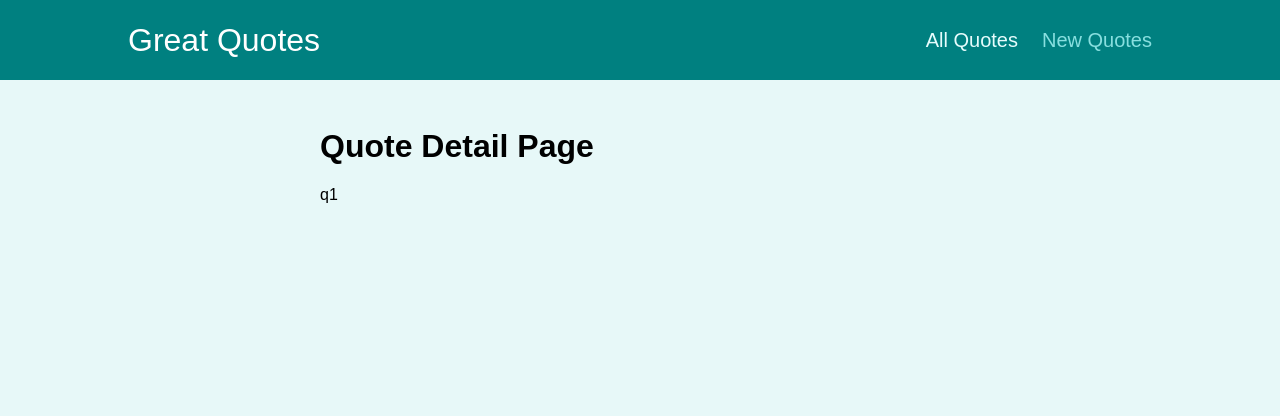
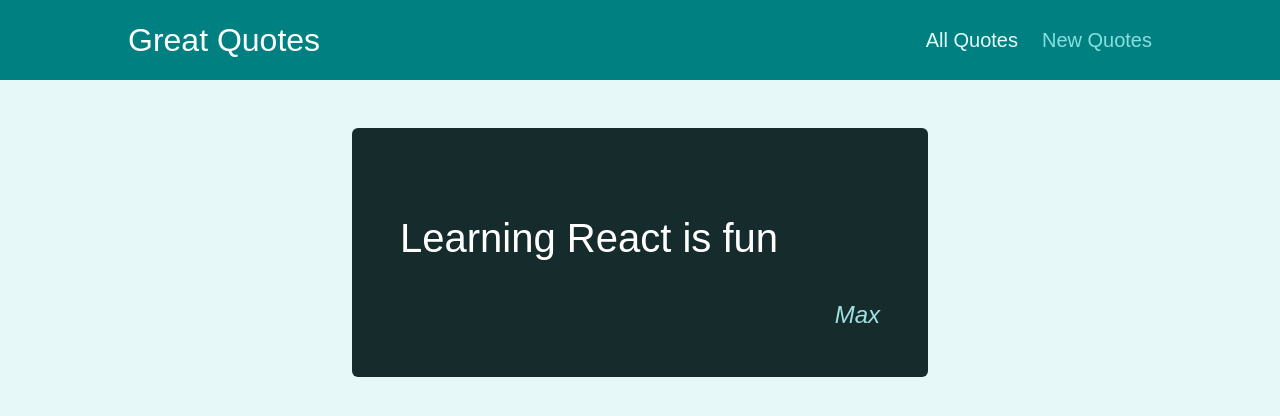
Before and after one commit to Hienfunix/ReactNew, a React (Create React App) app: page /quotes/q1 in a window 1280 px wide. Shown: the top 416 px of the page. Built offline with nearby package versions, Linux system fonts and the light colour scheme.

Commit message:
283 - Adding a Not Found Page

```diff
--- a/src/components/quotes/QuoteItem.js
+++ b/src/components/quotes/QuoteItem.js
@@ -1,5 +1,5 @@
 import classes from './QuoteItem.module.css';
-
+import { Link } from 'react-router-dom';
 const QuoteItem = (props) => {
   return (
     <li className={classes.item}>
@@ -9,9 +9,9 @@
         </blockquote>
         <figcaption>{props.author}</figcaption>
       </figure>
-      <a className='btn'>
+      <Link className='btn' to={`/quotes/${props.id}`}>
         View Fullscreen
-      </a>
+      </Link>
     </li>
   );
 };
--- a/src/pages/QuoteDetail.js
+++ b/src/pages/QuoteDetail.js
@@ -1,13 +1,21 @@
 import { Fragment } from "react";
 import { useParams, Route } from "react-router-dom";
 import Comments from '../components/comments/Comments'
+import HighLightedQuote from '../components/quotes/HighlightedQuote'
 const QuoteDetail = () => {
     const params = useParams();
     const prQuote = params.quoteId;
+    const DUMMY_QUOTE = [
+        { id:'q1', author:'Max', text: 'Learning React is fun'},
+        { id:'q2', author:'Maximilian', text: 'Learning React is great'}
+    ]
+    const quote = DUMMY_QUOTE.find(value => value.id === prQuote)
+    if(!quote){
+        return <h1> Quote not found</h1>
+    }
     return (
         <Fragment>
-            <h1>Quote Detail Page</h1>
-            <p>{prQuote}</p>
+            <HighLightedQuote text={quote.text} author={quote.author}/>
             <Route path={`/quotes/${prQuote}/comments`}>
                 <Comments />
             </Route>
```
Also changed, not shown: 1 other file (tests, documents, lock files or other folders).
